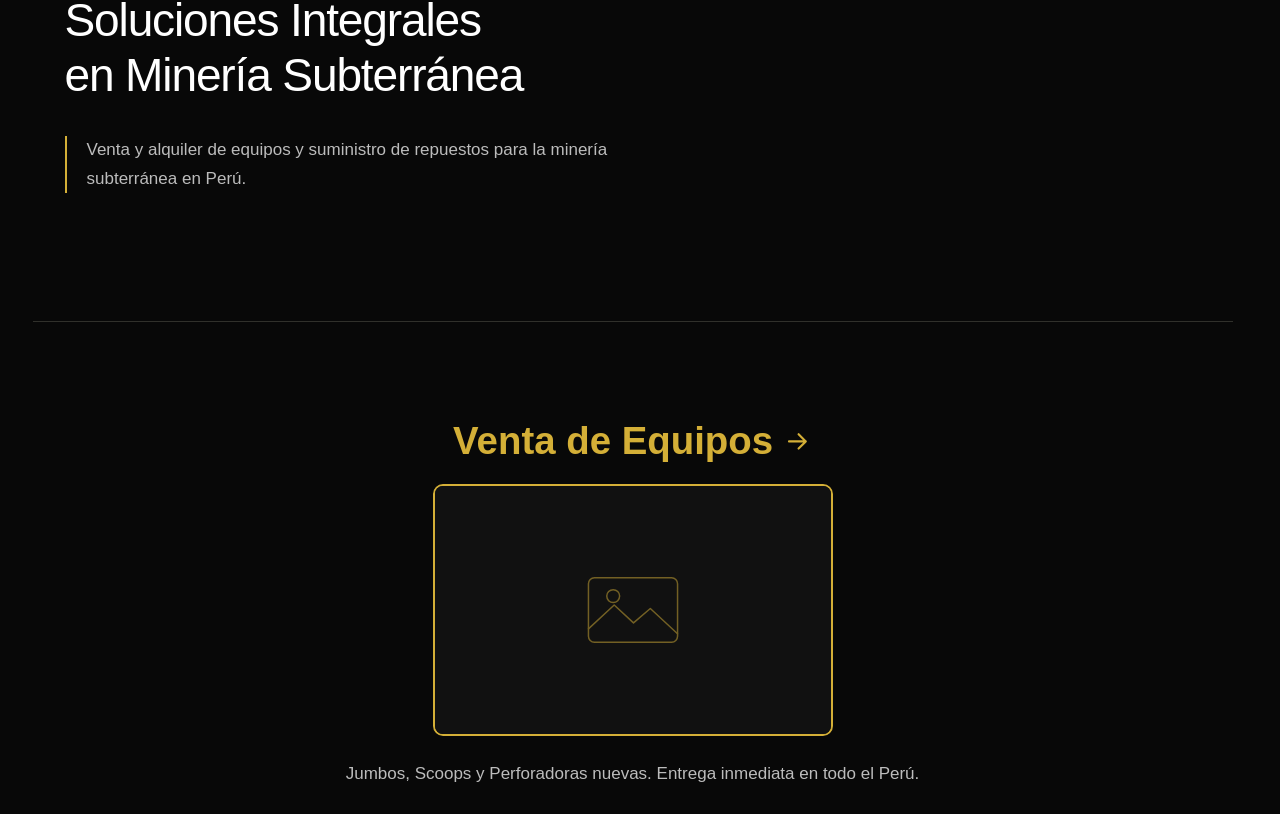
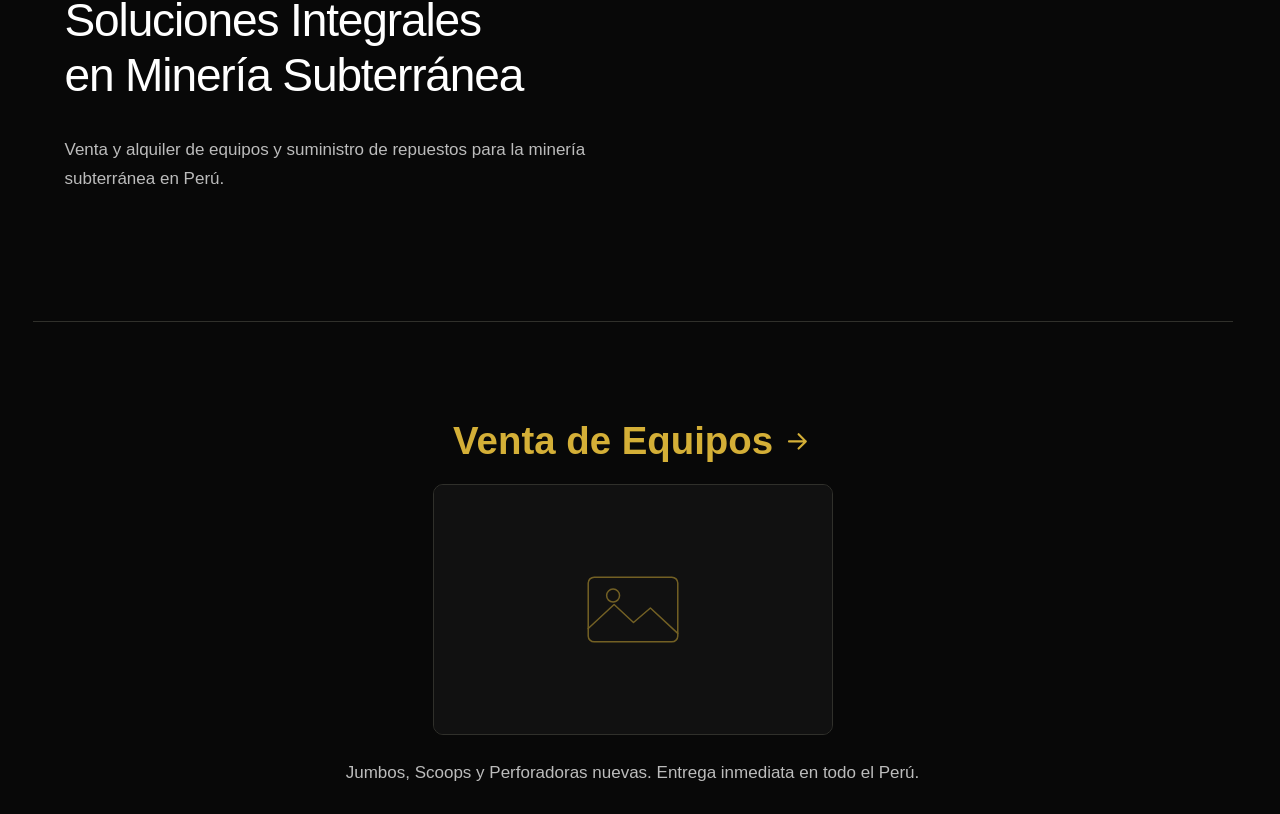
Before and after one commit to gurkerl83/Comq, a Next.js app: page / in a window 1280 px wide. Shown: the part 346-1160 px from the top of the page. Built offline with nearby package versions, Linux system fonts and the light colour scheme.

Commit message:
style(home): simplify hero and service image accents

```diff
--- a/features/home/HomePage.module.css
+++ b/features/home/HomePage.module.css
@@ -34,8 +34,6 @@
 .description {
   max-width: 580px;
   margin: 2rem 0 0;
-  padding-left: 1.25rem;
-  border-left: 2px solid var(--color-gold);
   color: var(--color-muted);
   font-size: 1.0625rem;
   line-height: 1.7;
@@ -88,15 +86,16 @@
   border-radius: 10px;
 }
 
-.serviceImageLink:hover {
-  box-shadow: 0 0 0 1px var(--color-gold);
+.serviceImageLink:hover .serviceImage,
+.serviceImageLink:focus-visible .serviceImage {
+  border-color: var(--color-gold);
 }
 
 .serviceImage {
   display: block;
   width: 100%;
   height: auto;
-  border: 2px solid var(--color-gold);
+  border: 1px solid var(--color-border);
   border-radius: 10px;
   background: var(--color-surface);
 }
```
